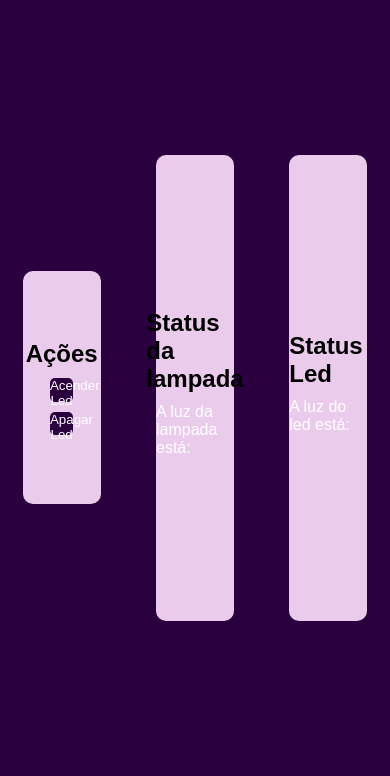
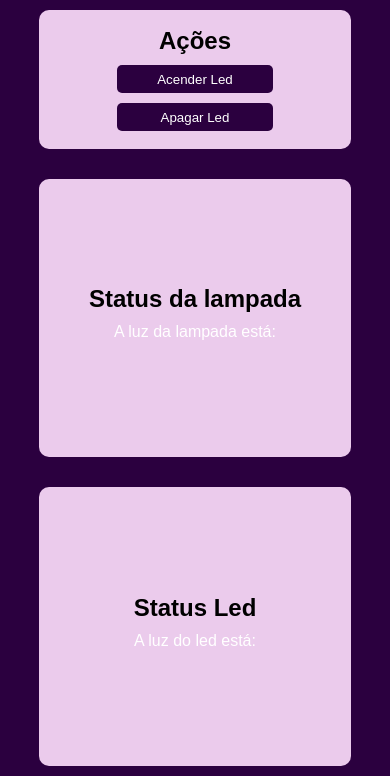
Before and after one commit to LuconhaOliveira/3ds2025_iot_leds, a Flask app: page / in a window 390 px wide. Shown: the part 68-844 px from the top of the page. Run offline with Flask 3, Linux system fonts and the light colour scheme.

Commit message:
add: responsive css

```diff
--- a/static/styles/style-index.css
+++ b/static/styles/style-index.css
@@ -51,8 +51,8 @@
 
 .container__button button{
     border: none;
-    width: 30%;
-    height: 10%;
+    width: 50%;
+    height: 20%;
     border-radius: 5px;
     background-color: var(--color-main);
 }
@@ -85,3 +85,37 @@
     align-items: center;
     background-color: var(--color-header);
 }
+
+@media (max-width: 800px){
+    main {
+        display: flex;
+    }
+
+    .container__button,.container__status-lampada,.container__status-led{
+        width: 30%;
+        display: flex;
+        justify-content: center;
+        align-items: center;
+        flex-wrap: wrap;
+    }
+
+}
+
+@media (max-width: 600px){
+    main{
+        display: flex;
+        flex-direction: column;
+        width: 100%;
+
+    }
+
+    .container__button, .container__status-lampada, .container__status-led{
+        margin: 10px 0;
+        width: 80%;
+        display: flex;
+        justify-content: center;
+        align-items: center;
+        flex-wrap: wrap;
+
+    }
+}
```
